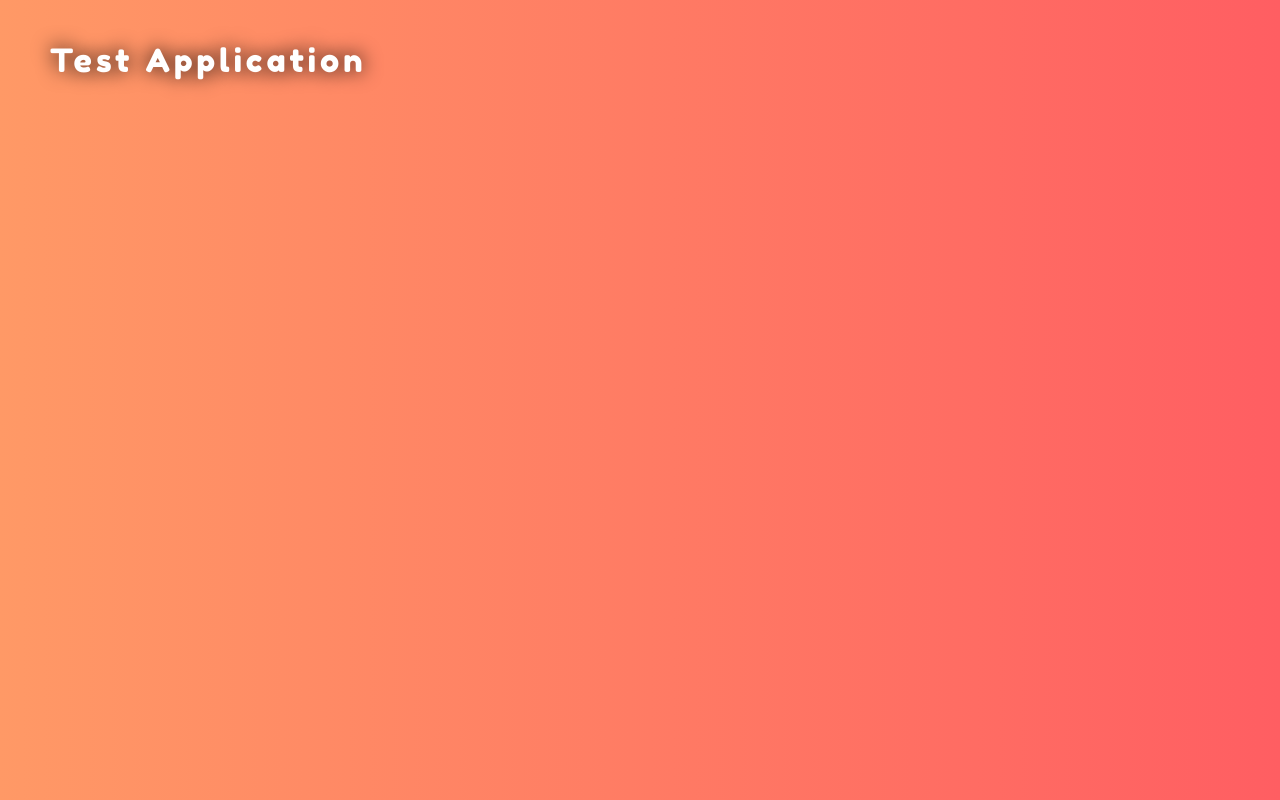
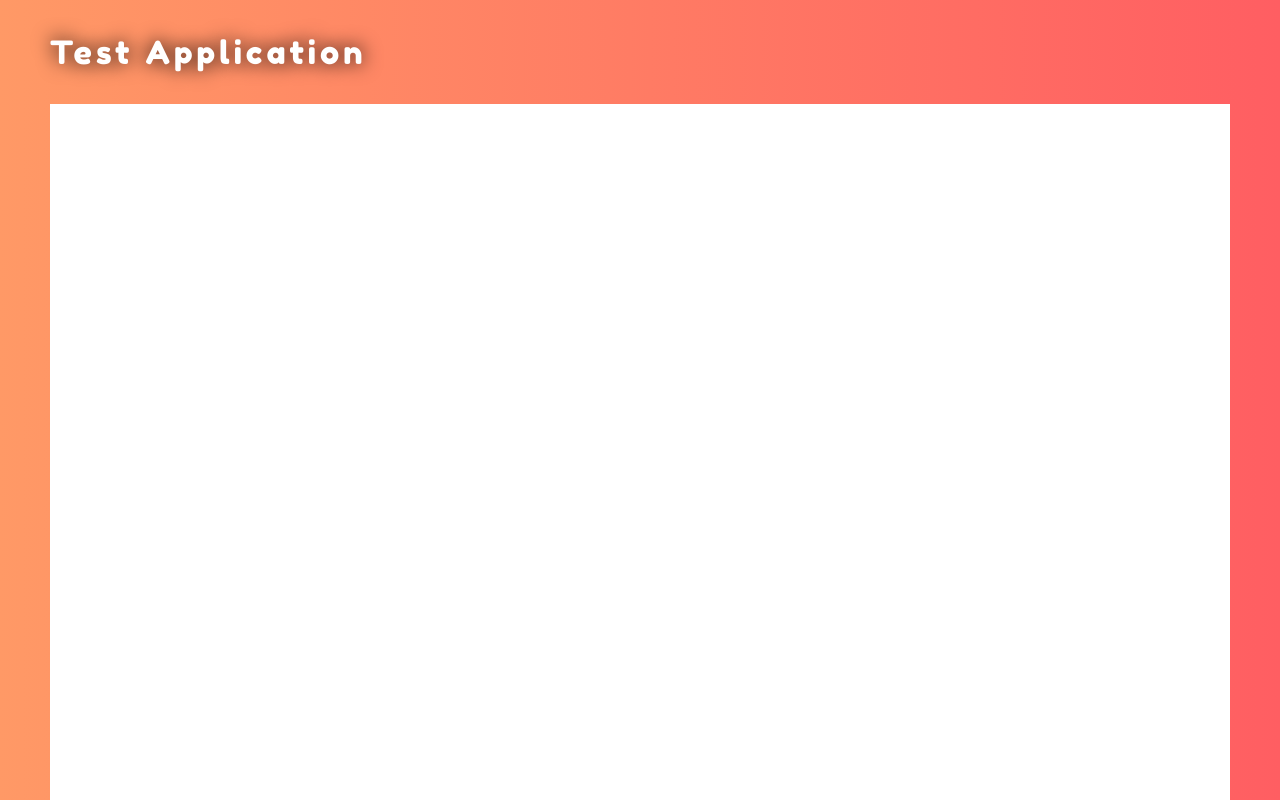
Before and after one commit to sawarkarrajat/online_Test, a React (Create React App) app in the folder onlinetest/: page /test in a window 1280 px wide. Built offline with nearby package versions, Linux system fonts and the light colour scheme.

Commit message:
implementing test conduct page

```diff
--- a/onlinetest/src/App.js
+++ b/onlinetest/src/App.js
@@ -2,6 +2,7 @@ import React from "react";
 import { BrowserRouter, Route, Switch } from "react-router-dom";
 import SignUp from "./components/SignUp";
 import Disclaimer from "./components/Disclaimer";
+import ConductTest from './components/ConductTest';
 import "./App.sass";
 
 function App() {
@@ -17,6 +18,7 @@ function App() {
             <Route path="/" exact component={SignUp}></Route>
             {/* <Route path="/" exact component={Register}></Route> */}
             <Route path="/disclamer" component={Disclaimer}></Route>
+            <Route path="/test" component={ConductTest}></Route>
             {/* <Route path="/dashboard/" component={}></Route> */}
           </Switch>
         </BrowserRouter>
--- /dev/null
+++ b/onlinetest/src/components/ConductTest.jsx
@@ -0,0 +1,15 @@
+import React, { Component } from 'react';
+import "../sass/ConductTest.sass";
+class ConductTest extends Component {
+  constructor(props) {
+    super(props);
+    this.state = {  }
+  }
+  render() {
+    return (
+      <div className="testContainer"></div>
+    );
+  }
+}
+
+export default ConductTest;
--- /dev/null
+++ b/onlinetest/src/sass/ConductTest.sass
@@ -0,0 +1,7 @@
+@import base.sass
+
+.testContainer
+  @extend %d-flex-r
+  width: 100%
+  height: 100%
+  background: white
```
